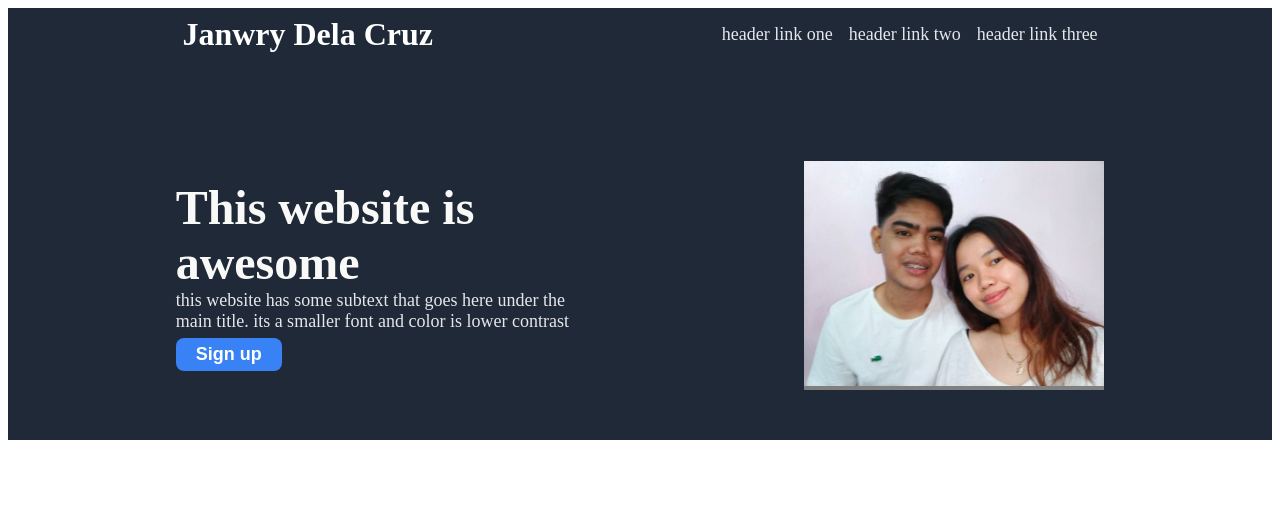
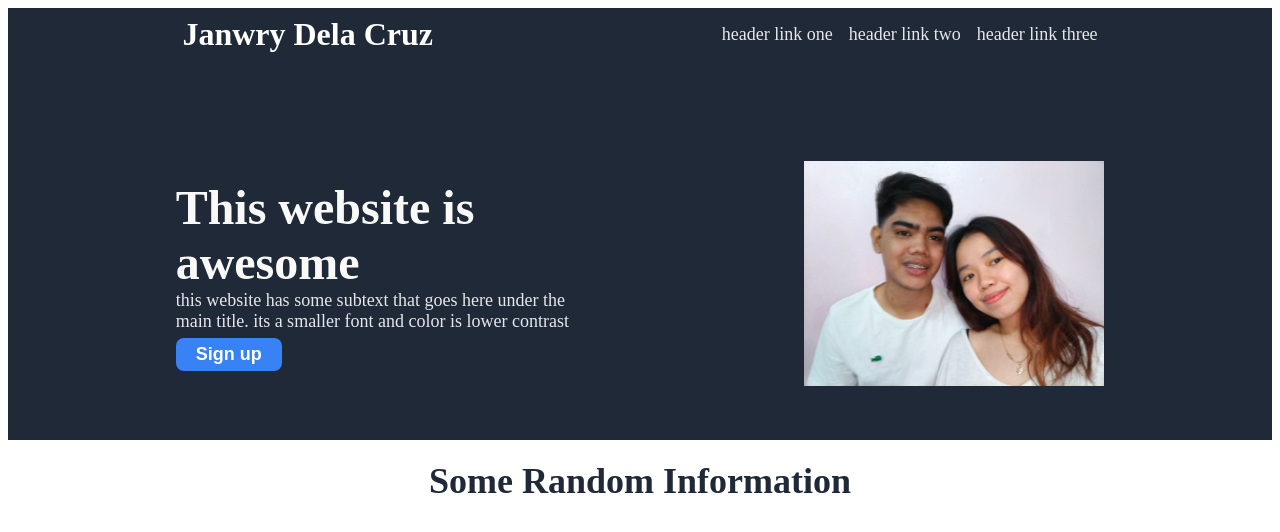
Before and after one commit to janwry26/landing-page-odin-project-, a plain HTML site: page index.html in a window 1280 px wide. Drawn offline with Linux system fonts and the light colour scheme.

Commit message:
add new content (some random info)

```diff
--- a/index.html
+++ b/index.html
@@ -29,5 +29,11 @@
       </div>
     </div>
   </div>
+  <div class="container2">
+    <div  class="random-info">
+      <p>Some Random Information</p>
+    </div>
+
+  </div>
 </body>
 </html>
--- a/style.css
+++ b/style.css
@@ -1,4 +1,3 @@
-
 .header{
   display: flex;
   justify-content: space-around;
@@ -46,6 +45,7 @@ p{
   padding: 50px;
   justify-content: space-around;
 
+
 }
 .title{
   font-size: 48px;
@@ -68,11 +68,16 @@ p{
   font-size: 18px;
   font-weight: bold;
 }
-.image-container {
-  background-color: gray;
-
+.image{
+  width: 300px;
 
 }
-.image{
-  width: 300px;
+.random-info{
+  font-size: 36px;
+  font-weight: bolder;
+  color: #1F2937;
+  display: flex;
+  justify-content: center;
+  align-items: center;
+  margin: 20px;
 }
```
